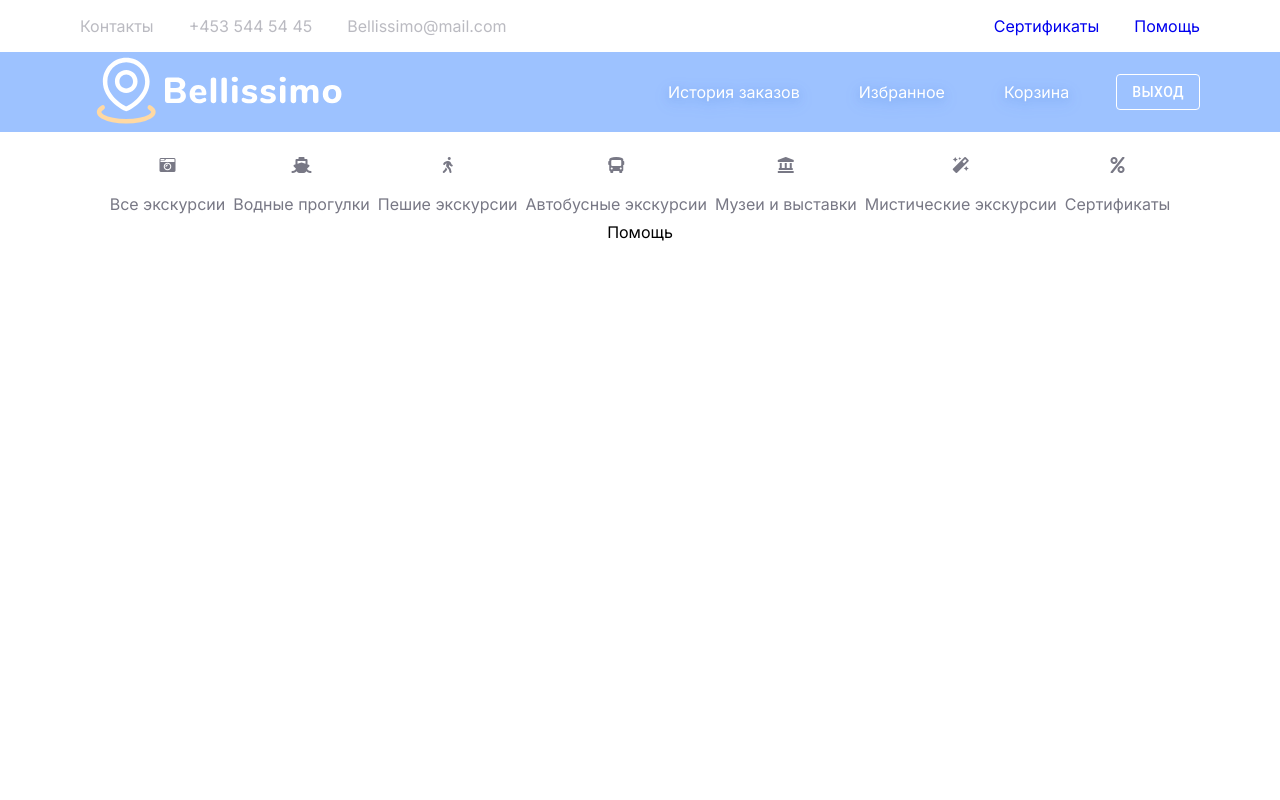
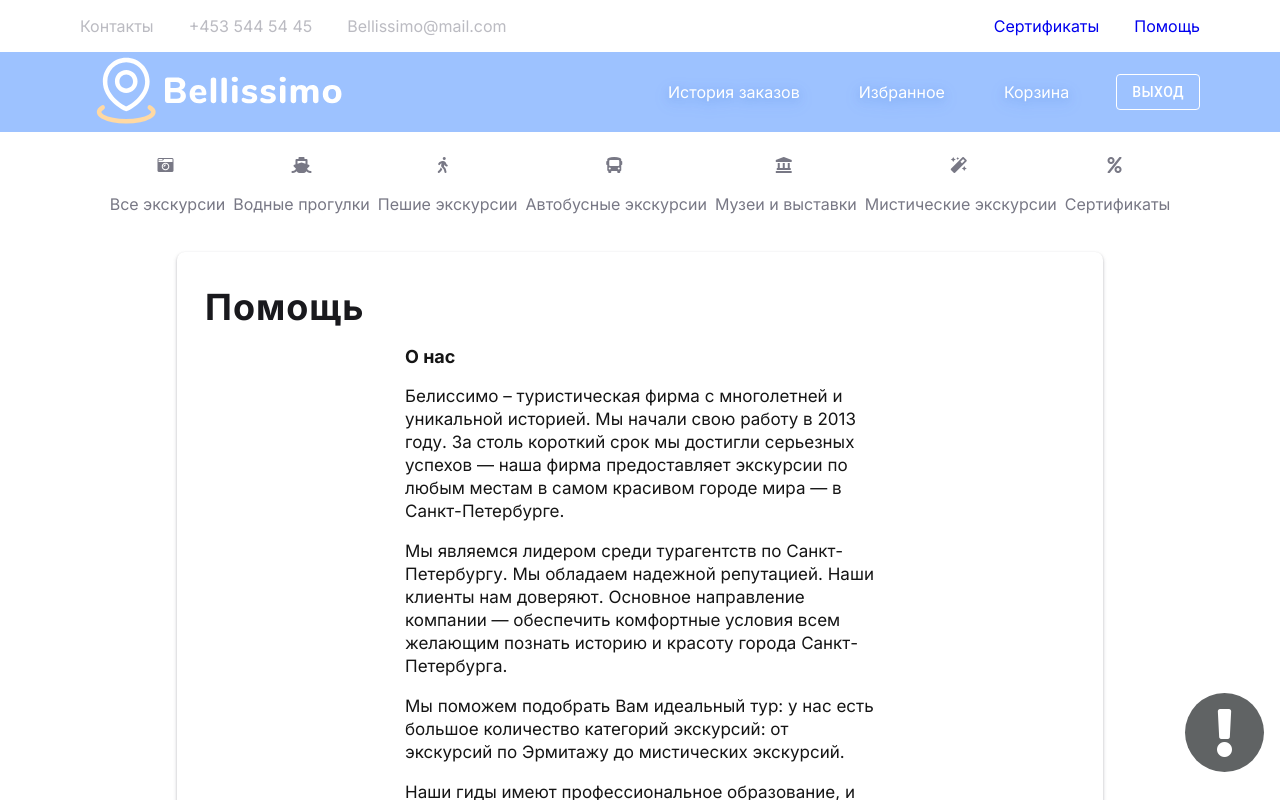
Before and after one commit to vera-mal/tour-agency, a React (Create React App) app in the folder frontend/: page /help in a window 1280 px wide. Shown: the top 800 px of the page. Built offline with nearby package versions, Linux system fonts and the light colour scheme.

Commit message:
help page

```diff
--- a/frontend/src/App.css
+++ b/frontend/src/App.css
@@ -1,10 +1,33 @@
 .App {
-  text-align: center;
+  position: relative;
 }
 
 .App-logo {
   height: 40vmin;
   pointer-events: none;
+}
+
+.layout {
+  margin: 30px 177px;
+  padding: 28px;
+  min-height: 200px;
+  box-shadow: 0px 1px 2px rgba(58, 58, 68, 0.24), 0px 2px 4px rgba(90, 91, 106, 0.24);
+  border-radius: 8px;
+}
+
+.app-upper-layer {
+  top: 0;
+  left: 0;
+  z-index: -1;
+  position: fixed;
+  width: 100%;
+  height: 100vh;
+}
+
+.app-help-button {
+  position: absolute;
+  bottom: 28px;
+  right: 16px;
 }
 
 @media (prefers-reduced-motion: no-preference) {
--- a/frontend/src/App.js
+++ b/frontend/src/App.js
@@ -3,6 +3,9 @@ import Header from "./components/Header";
 import Navbar from "./components/Navbar";
 import UiKit from "./pages/UiKit";
 import {Routes, Route, BrowserRouter} from "react-router-dom";
+import PageHeading from "./components/PageHeading";
+import HelpPage from "./pages/Help";
+import HelpButton from "./components/HelpButton";
 
 function App() {
   return (
@@ -10,13 +13,20 @@ function App() {
       <div className="App">
         <Header />
         <Navbar />
-        <Routes>
-          <Route path='/' element={<>Главная</>} />
-          <Route path='/certificates' element={<>Сертификаты</>} />
-          <Route path='/help' element={<>Помощь</>} />
-          <Route path='*' element={<></>} />
-          <Route path='/ui-kit' element={<UiKit />} />
-        </Routes>
+        <div className='layout'>
+          <Routes>
+            <Route path='/' element={<PageHeading>Главная</PageHeading>} />
+            <Route path='/certificates' element={<PageHeading>Сертификаты</PageHeading>} />
+            <Route path='/help' element={<HelpPage />} />
+            <Route path='*' element={<></>} />
+            <Route path='/ui-kit' element={<UiKit />} />
+          </Routes>
+        </div>
+        <div className='app-upper-layer'>
+          <div className='app-help-button'>
+            <HelpButton />
+          </div>
+        </div>
       </div>
     </BrowserRouter>
   );
--- a/frontend/src/components/HelpButton/HelpButton.css
+++ b/frontend/src/components/HelpButton/HelpButton.css
@@ -1,6 +1,7 @@
 .helping-button {
   display: flex;
   align-items: center;
+  text-decoration: none;
 }
 
 .help-button {
@@ -10,8 +11,11 @@
   background-color: #606364;
   cursor: pointer;
   border: none;
+  display: flex;
+  align-items: center;
+  justify-content: center;
 }
 
-  .help-button i{
+.help-button i {
   color: #fff;
 }
--- a/frontend/src/components/HelpButton/index.js
+++ b/frontend/src/components/HelpButton/index.js
@@ -1,11 +1,12 @@
 import React from 'react';
 import './HelpButton.css';
+import {Link} from "react-router-dom";
 
-const HelpButton = ({onClick = () => {}}) => {
+const HelpButton = () => {
   return (
-    <div className='helping-button'>
-      <button onClick={onClick} className='help-button'><i class="fas fa-exclamation fa-3x"></i></button>
-    </div>
+    <Link to='/help' className='helping-button'>
+      <div className='help-button'><i class="fas fa-exclamation fa-3x" /></div>
+    </Link>
   );
 };
 
--- /dev/null
+++ b/frontend/src/components/PageHeading/PageHeading.css
@@ -0,0 +1,9 @@
+.common-page-heading {
+  font-style: normal;
+  font-weight: bold;
+  font-size: 36px;
+  line-height: 150%;
+  letter-spacing: 0.0275em;
+  color: #19191D;
+  margin: 0;
+}
--- /dev/null
+++ b/frontend/src/components/PageHeading/index.js
@@ -0,0 +1,10 @@
+import React from 'react';
+import './PageHeading.css'
+
+const PageHeading = ({children}) => {
+  return (
+    <h1 className='common-page-heading'>{children}</h1>
+  );
+};
+
+export default PageHeading;
--- /dev/null
+++ b/frontend/src/pages/Help/Help.css
@@ -0,0 +1,18 @@
+.help-page-text-block {
+  color: #151515;
+  margin: 0 200px;
+}
+
+.help-page-heading {
+  font-style: normal;
+  font-weight: 600;
+  font-size: 18px;
+  line-height: 22px;
+}
+
+.help-page-text {
+  font-style: normal;
+  font-weight: normal;
+  font-size: 17px;
+  line-height: 23px;
+}
--- /dev/null
+++ b/frontend/src/pages/Help/index.js
@@ -0,0 +1,31 @@
+import React from 'react';
+import PageHeading from "../../components/PageHeading";
+import './Help.css'
+
+const HelpPage = () => {
+  return (
+    <div>
+      <PageHeading>Помощь</PageHeading>
+      <div className='help-page-text-block'>
+        <h1 className='help-page-heading'>О нас</h1>
+        <p className='help-page-text'>Белиссимо – туристическая фирма с многолетней и уникальной историей. Мы начали свою работу в 2013 году. За столь короткий срок мы достигли серьезных успехов — наша фирма предоставляет экскурсии по любым местам в самом красивом городе мира — в Санкт-Петербурге.</p>
+        <p className='help-page-text'>Мы являемся лидером среди турагентств по Санкт-Петербургу. Мы обладаем надежной репутацией. Наши клиенты нам доверяют.
+          Основное направление компании — обеспечить комфортные условия всем желающим познать историю и красоту города Санкт-Петербурга.</p>
+        <p className='help-page-text'>Мы поможем подобрать Вам идеальный тур: у нас есть большое количество категорий экскурсий: от экскурсий по Эрмитажу до мистических экскурсий.</p>
+        <p className='help-page-text'>Наши гиды имеют профессиональное образование, и они специалисты в своём деле. Они готовы дать вам полное представление о прошлом и настоящем каждого уникального места на карте Петербурга.</p>
+
+        <h1 className='help-page-heading'>Информация о бронированиях</h1>
+        <p className='help-page-text'>Want that extra morning energy without the caffeine jitters? Switch out your morning mug of coffee for a warm, energizing cup of earl grey. Serve as is or stir in some milk and honey for extra coziness. If you want to spice things up, try chai tea instead! The combination of cinnamon, cardamom, and ginger smells amazing and gives you that nice little flavor kick to start your day off right.</p>
+
+        <h1 className='help-page-heading'>Оплата</h1>
+        <p className='help-page-text'>Want that extra morning energy without the caffeine jitters? Switch out your morning mug of coffee for a warm, energizing cup of earl grey. Serve as is or stir in some milk and honey for extra coziness. If you want to spice things up, try chai tea instead! The combination of cinnamon, cardamom, and ginger smells amazing and gives you that nice little flavor kick to start your day off right.</p>
+        <p className='help-page-text'>Want that extra morning energy without the caffeine jitters? Switch out your morning mug of coffee for a warm, energizing cup of earl grey. Serve as is or stir in some milk and honey for extra coziness. If you want to spice things up, try chai tea instead! The combination of cinnamon, cardamom, and ginger smells amazing and gives you that nice little flavor kick to start your day off right.</p>
+
+        <h1 className='help-page-heading'>Вопросы</h1>
+        <p className='help-page-text'>Want that extra morning energy without the caffeine jitters? Switch out your morning mug of coffee for a warm, energizing cup of earl grey. Serve as is or stir in some milk and honey for extra coziness. If you want to spice things up, try chai tea instead! The combination of cinnamon, cardamom, and ginger smells amazing and gives you that nice little flavor kick to start your day off right.</p>
+      </div>
+    </div>
+  );
+};
+
+export default HelpPage;
```
Lines whose indentation alone changed are shown as unchanged.
